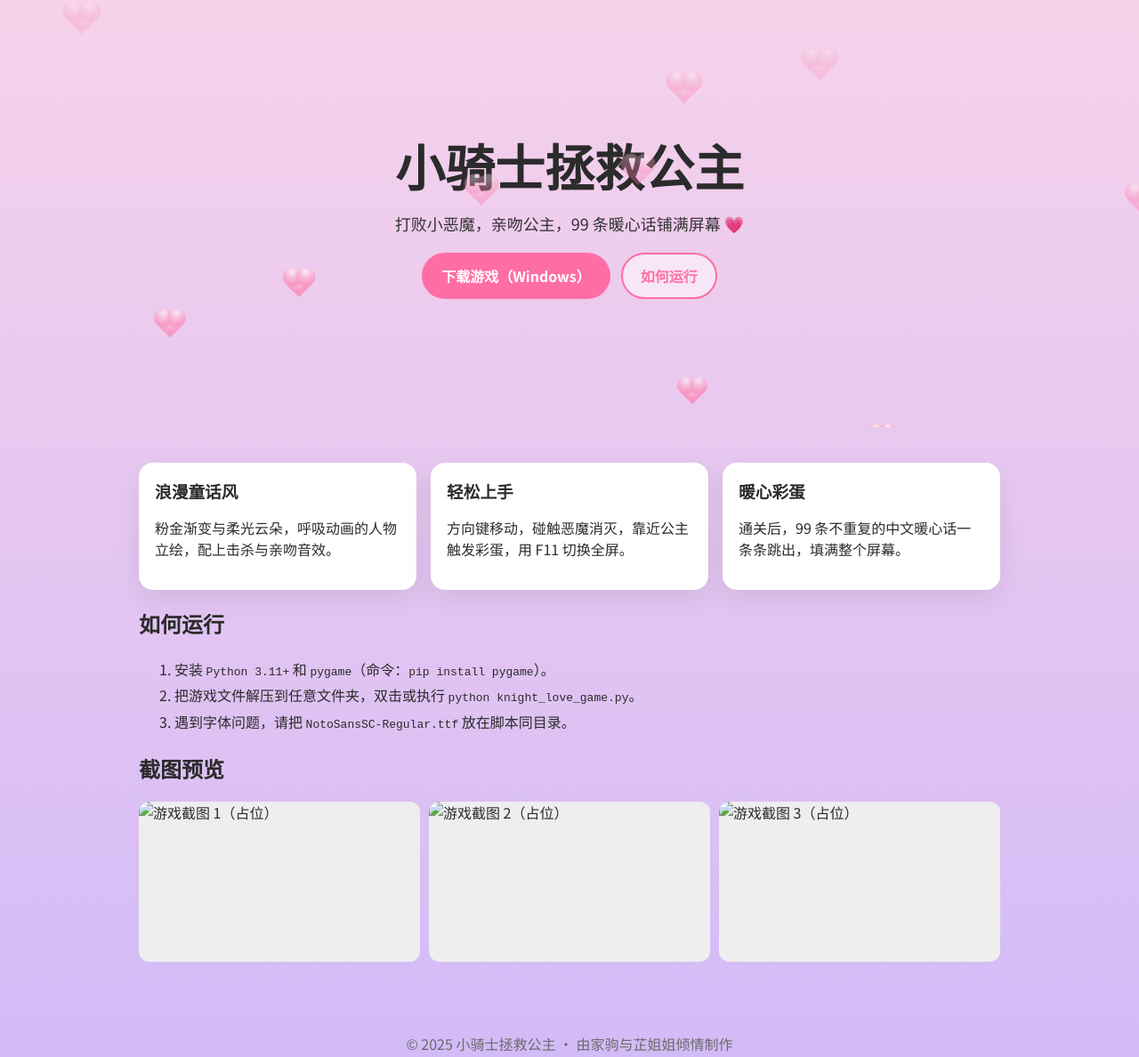
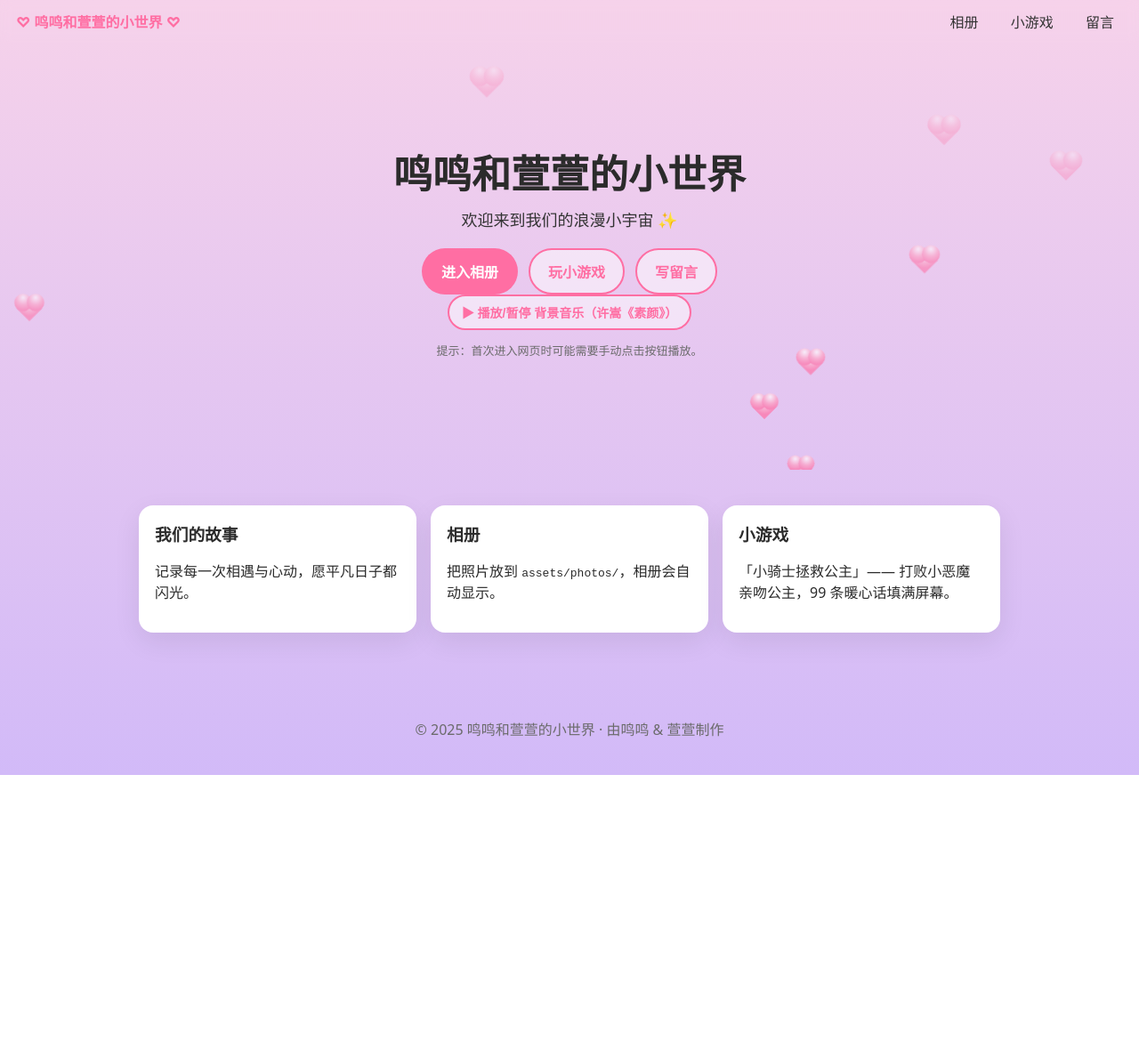
Before and after one commit to mingming626/-.github.io, a plain HTML site: page index.html in a window 1280 px wide. Shown: the whole page at 89% size. After the commit the page ends 871 px from the top, so only its background shows below. Drawn offline with Linux system fonts and the light colour scheme; a web font is replaced by a local one.

Commit message:
Add files via upload

```diff
--- a/index.html
+++ b/index.html
@@ -3,78 +3,59 @@
 <head>
   <meta charset="utf-8">
   <meta name="viewport" content="width=device-width, initial-scale=1">
-  <title>小骑士拯救公主 · 游戏主页</title>
-  <meta name="description" content="一款轻松可爱的像素风小游戏：小骑士击败恶魔，拯救公主，最后用 99 条暖心话填满屏幕。">
+  <title>鸣鸣和萱萱的小世界</title>
+  <meta name="description" content="我们的照片、小游戏与留言墙">
   <link rel="stylesheet" href="style.css">
-  <link rel="preconnect" href="https://fonts.googleapis.com">
-  <link rel="preconnect" href="https://fonts.gstatic.com" crossorigin>
-  <link href="https://fonts.googleapis.com/css2?family=ZCOOL+XiaoWei&family=Noto+Sans+SC:wght@400;700&display=swap" rel="stylesheet">
+
 </head>
 <body>
+
+<nav class="nav">
+  <a href="index.html" class="brand">♡ 鸣鸣和萱萱的小世界 ♡</a>
+  <div class="links">
+    <a href="album.html">相册</a>
+    <a href="game.html">小游戏</a>
+    <a href="message.html">留言</a>
+  </div>
+</nav>
+
+
 <header class="hero">
   <div class="hero-inner">
-      <h1>小骑士拯救公主</h1>
-      <p class="subtitle">打败小恶魔，亲吻公主，99 条暖心话铺满屏幕 💗</p>
+    <h1>鸣鸣和萱萱的小世界</h1>
+    <p class="subtitle">欢迎来到我们的浪漫小宇宙 ✨</p>
     <div class="cta-row">
-        <a class="btn primary" href="./downloads/knight_game.zip">下载游戏（Windows）</a>
-        <a class="btn" href="#how">如何运行</a>
+      <a class="btn primary" href="album.html">进入相册</a>
+      <a class="btn" href="game.html">玩小游戏</a>
+      <a class="btn" href="message.html">写留言</a>
+    </div>
+    <div class="music">
+      <button id="playMusic" class="btn small">▶︎ 播放/暂停 背景音乐（许嵩《素颜》）</button>
+      <audio id="bgm" src="assets/bgm.mp3" loop preload="none"></audio>
+      <p class="muted tip">提示：首次进入网页时可能需要手动点击按钮播放。</p>
     </div>
   </div>
   <div class="hearts" aria-hidden="true"></div>
 </header>
 
-  <main class="container">
-    <section class="cards">
+<section class="container cards">
   <article class="card">
-        <h3>浪漫童话风</h3>
-        <p>粉金渐变与柔光云朵，呼吸动画的人物立绘，配上击杀与亲吻音效。</p>
+    <h3>我们的故事</h3>
+    <p>记录每一次相遇与心动，愿平凡日子都闪光。</p>
   </article>
   <article class="card">
-        <h3>轻松上手</h3>
-        <p>方向键移动，碰触恶魔消灭，靠近公主触发彩蛋，用 F11 切换全屏。</p>
+    <h3>相册</h3>
+    <p>把照片放到 <code>assets/photos/</code>，相册会自动显示。</p>
   </article>
   <article class="card">
-        <h3>暖心彩蛋</h3>
-        <p>通关后，99 条不重复的中文暖心话一条条跳出，填满整个屏幕。</p>
+    <h3>小游戏</h3>
+    <p>「小骑士拯救公主」—— 打败小恶魔亲吻公主，99 条暖心话填满屏幕。</p>
   </article>
 </section>
 
-    <section id="how">
-      <h2>如何运行</h2>
-      <ol>
-        <li>安装 <code>Python 3.11+</code> 和 <code>pygame</code>（命令：<code>pip install pygame</code>）。</li>
-        <li>把游戏文件解压到任意文件夹，双击或执行 <code>python knight_love_game.py</code>。</li>
-        <li>遇到字体问题，请把 <code>NotoSansSC-Regular.ttf</code> 放在脚本同目录。</li>
-      </ol>
-    </section>
-
-    <section>
-      <h2>截图预览</h2>
-      <div class="gallery">
-        <img src="assets/screen1.jpg" alt="游戏截图 1（占位）">
-        <img src="assets/screen2.jpg" alt="游戏截图 2（占位）">
-        <img src="assets/screen3.jpg" alt="游戏截图 3（占位）">
-      </div>
-    </section>
-  </main>
-
   <footer class="footer">
-    <p>© 2025 小骑士拯救公主 · 由家驹与芷姐姐倾情制作</p>
+    <p>© 2025 鸣鸣和萱萱的小世界 · 由鸣鸣 & 萱萱制作</p>
   </footer>
-
-  <script>
-  // 生成飘动的爱心
-  const hearts = document.querySelector('.hearts');
-  function spawnHeart(){
-    const h = document.createElement('div');
-    h.className = 'heart';
-    h.style.left = Math.random()*100 + '%';
-    h.style.animationDuration = (4 + Math.random()*3) + 's';
-    h.style.opacity = 0.6 + Math.random()*0.4;
-    hearts.appendChild(h);
-    setTimeout(()=>h.remove(), 8000);
-  }
-  setInterval(spawnHeart, 500);
-  </script>
+  <script src="scripts.js"></script>
 </body>
 </html>
--- /dev/null
+++ b/scripts.js
@@ -0,0 +1,23 @@
+
+document.addEventListener('DOMContentLoaded', ()=>{
+  const hearts = document.querySelector('.hearts');
+  if(hearts){
+    setInterval(()=>{
+      const h = document.createElement('div');
+      h.className = 'heart';
+      h.style.left = Math.random()*100 + '%';
+      h.style.animationDuration = (4 + Math.random()*3) + 's';
+      h.style.opacity = 0.6 + Math.random()*0.4;
+      hearts.appendChild(h);
+      setTimeout(()=>h.remove(), 8000);
+    }, 600);
+  }
+  const bgm = document.getElementById('bgm');
+  const btn = document.getElementById('playMusic');
+  if(bgm && btn){
+    btn.addEventListener('click', ()=>{
+      if(bgm.paused){ bgm.play(); btn.textContent='⏸︎ 暂停音乐'; }
+      else { bgm.pause(); btn.textContent='▶︎ 播放/暂停 背景音乐（许嵩《素颜》）'; }
+    });
+  }
+});
--- a/style.css
+++ b/style.css
@@ -1,29 +1,40 @@
+
 *{box-sizing:border-box}html,body{margin:0;padding:0}
 :root{
   --bg-top:#f6d2ea; --bg-bottom:#d2baf8;
-  --card:#ffffff; --text:#2b2b2b; --muted:#6b6b6b;
-  --primary:#ff6ea3;
+  --card:#ffffff; --text:#2b2b2b; --muted:#6b6b6b; --primary:#ff6ea3;
 }
-body{font-family:'Noto Sans SC', system-ui, -apple-system, Segoe UI, Roboto, Arial, sans-serif;color:var(--text);background:linear-gradient(180deg,var(--bg-top),var(--bg-bottom));}
+body{font-family:'Noto Sans SC',system-ui,-apple-system,Segoe UI,Roboto,Arial,sans-serif;color:var(--text);background:linear-gradient(180deg,var(--bg-top),var(--bg-bottom));}
+.nav{display:flex;justify-content:space-between;align-items:center;padding:12px 18px;backdrop-filter:blur(6px);position:sticky;top:0;z-index:10}
+.nav .brand{font-weight:900;text-decoration:none;color:var(--primary)}
+.nav .links a{margin-left:12px;text-decoration:none;color:#333;padding:6px 10px;border-radius:8px}
+.nav .links a:hover{background:rgba(255,255,255,.6)}
 .hero{position:relative;min-height:60vh;display:flex;align-items:center;justify-content:center;overflow:hidden}
 .hero-inner{text-align:center;padding:48px 16px;max-width:900px}
-.hero h1{font-family:'ZCOOL XiaoWei', 'Noto Sans SC', serif;font-size:56px;margin:0 0 12px}
+.hero h1{font-size:44px;margin:0 0 8px}
 .subtitle{font-size:18px;color:#333;margin:0 0 20px}
 .cta-row{display:flex;gap:12px;justify-content:center;flex-wrap:wrap}
-.btn{display:inline-block;padding:12px 20px;border-radius:999px;border:2px solid var(--primary);color:var(--primary);text-decoration:none;font-weight:700;background:rgba(255,255,255,.5);backdrop-filter:blur(6px)}
+.btn{display:inline-block;padding:12px 20px;border-radius:999px;border:2px solid var(--primary);color:var(--primary);text-decoration:none;font-weight:700;background:rgba(255,255,255,.5)}
 .btn.primary{background:var(--primary);color:#fff;border-color:transparent}
+.btn.small{padding:8px 14px;font-size:14px}
 .container{max-width:1000px;margin:40px auto;padding:0 16px}
 .cards{display:grid;grid-template-columns:repeat(auto-fit,minmax(220px,1fr));gap:16px}
-.card{background:var(--card);border-radius:16px;padding:18px;box-shadow:0 10px 30px rgba(0,0,0,.08)}
+.card{background:var(--card);border-radius:16px;padding:18px;box-shadow:0 10px 30px rgba(0,0,0,.08);margin-bottom:16px}
 .card h3{margin:0 0 8px}
-#how ol{line-height:1.8}
-.gallery{display:grid;grid-template-columns:repeat(auto-fit,minmax(220px,1fr));gap:10px}
-.gallery img{width:100%;height:180px;object-fit:cover;border-radius:12px;background:#eee}
+.gallery{display:grid;grid-template-columns:repeat(auto-fit,minmax(200px,1fr));gap:12px}
+.gallery img{width:100%;height:200px;object-fit:cover;border-radius:12px;background:#eee}
 .footer{padding:24px 16px;text-align:center;color:var(--muted)}
-
+.muted{color:var(--muted)} .tip{font-size:13px}
+.link{color:#0b66c3}
+.wide{width:100%;max-height:380px;object-fit:cover;border-radius:16px;background:#eee}
+.form label{display:block;margin:10px 0}
+.form input,.form textarea{width:100%;padding:10px;border-radius:10px;border:1px solid #ddd}
+.board{display:grid;gap:12px;margin-top:16px}
+.msg{background:#fff;border-radius:12px;padding:12px;box-shadow:0 6px 16px rgba(0,0,0,.06)}
+.msg-head{display:flex;justify-content:space-between;color:#666;font-size:14px;margin-bottom:6px}
 .hearts{position:absolute;inset:0;pointer-events:none;overflow:hidden}
-.heart{position:absolute;bottom:-40px;width:24px;height:24px;background:radial-gradient(circle at 30% 30%, #fff 0, #ff9ec0 40%, #ff6ea3 70%);transform:rotate(45deg);animation:rise linear forwards}
-.heart::before,.heart::after{content:"";position:absolute;width:24px;height:24px;background:inherit;border-radius:50%}
-.heart::before{left:-12px;top:0}
-.heart::after{left:0;top:-12px}
+.heart{position:absolute;bottom:-40px;width:22px;height:22px;background:radial-gradient(circle at 30% 30%, #fff 0, #ff9ec0 40%, #ff6ea3 70%);transform:rotate(45deg);animation:rise linear forwards}
+.heart::before,.heart::after{content:"";position:absolute;width:22px;height:22px;background:inherit;border-radius:50%}
+.heart::before{left:-11px;top:0}
+.heart::after{left:0;top:-11px}
 @keyframes rise{from{transform:translateY(0) rotate(45deg) scale(.8)}to{transform:translateY(-80vh) rotate(45deg) scale(1.1);opacity:0}}
```
Also changed, not shown: album.html (added, +46 -0 lines), game.html (added, +43 -0 lines), message.html (added, +73 -0 lines), README.txt (added), assets/photos/photo1.jpg (added), assets/photos/photo2.jpg (added), assets/photos/photo3.jpg (added), assets/screen1.jpg (added). Lines whose indentation alone changed are shown as unchanged.
